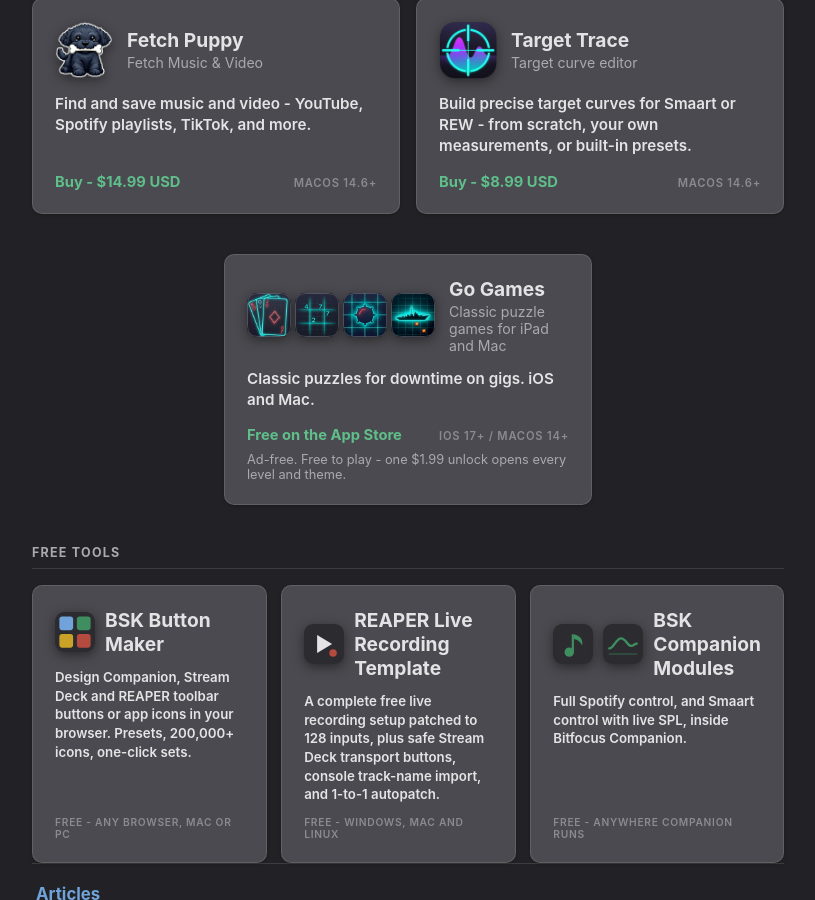
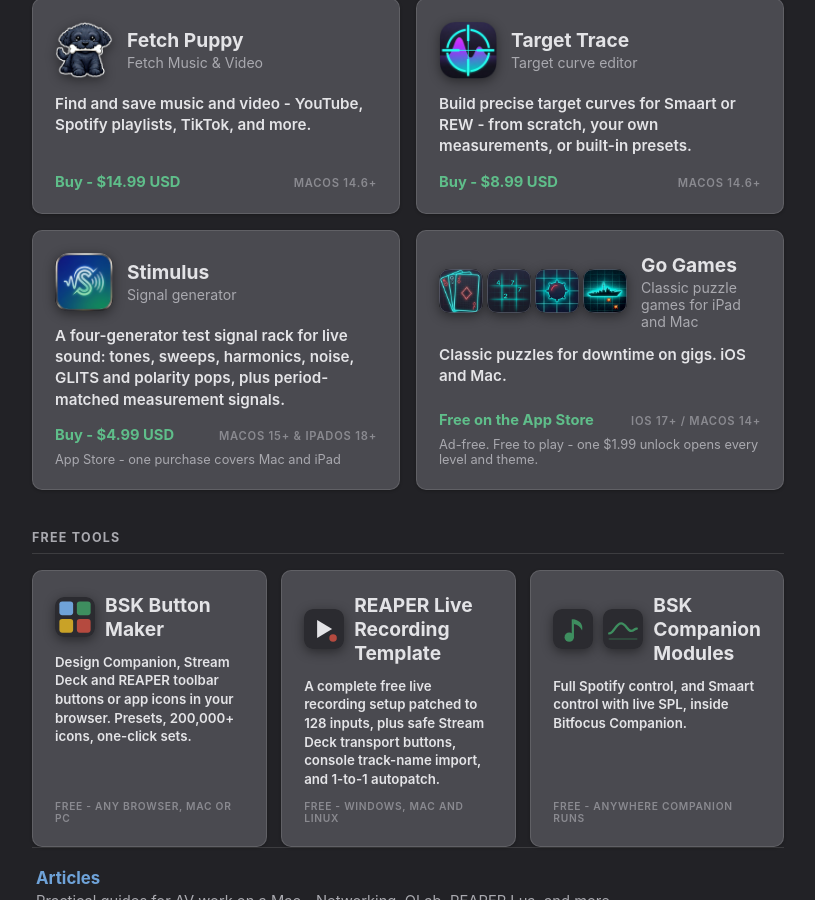
Before and after one commit to BSKapps/bskapps.github.io, a Jekyll site: the page built from index.html, in a window 1280 px wide and 900 px high, scrolled down 523 px. Shown: the whole window, without its empty margins (232-1047 px from the left). Built offline with Jekyll 4.4.1, drawn with Linux system fonts in a browser that asks for light colours.

Commit message:
Add Stimulus to the site: homepage tile, product page, gallery, guide link

```diff
--- a/_data/content.json
+++ b/_data/content.json
@@ -92,24 +92,25 @@
     "stimulus": {
       "name": "Stimulus",
       "subtitle": "Signal generator",
-      "tagline": "The multi-generator test rig for live sound - mix four sources at once, hold and scrub sweeps, and never pop a driver.",
-      "price": "$2.99 USD",
-      "macos": "macOS 15+ & iOS 18+",
+      "tagline": "A four-generator test signal rack for live sound: tones, sweeps, harmonics, noise, GLITS and polarity pops, plus period-matched measurement signals.",
+      "description": "Stimulus is a test signal rack for live sound engineers. Four generators, a proper master section, and measurement signals that behave the way your analyzer expects.",
+      "price": "$4.99 USD",
+      "macos": "macOS 15+ & iPadOS 18+",
       "version": "v1.0",
-      "released": "Coming soon",
+      "released": "July 2026",
       "features": [
-        "Four generators mixed live - a pink bed under a sweep, dual tones, each with its own level, fades, mute, solo, polarity and L/Both/R routing",
-        "Hold and scrub sweeps - freeze right on the ring, drag the held tone along the range, nudge by 1% from the arrow keys",
-        "Sweep return and loop, plus stepped sweeps that dwell on every 1/3-octave band",
-        "Band-limited noise - 1 octave or 1/3 octave around any centre, in six colours including grey and red",
-        "Polarity pulses in three widths - HF click for tweeters, full-range, and a wide sub pulse",
-        "Harmonics with subharmonics - f/4 to 5f around a centred fundamental, phase-locked",
-        "Export the exact mix - WAV or AIFF, 44.1 to 96 kHz up to 32-bit float, clean edge fades",
-        "Click-free by design - every level, pan, polarity and frequency change is ramped, so nothing can pop a PA",
-        "Safe defaults - new generators start at -20 dBFS, the master limiter ceilings at -3, and one tap of DIM ducks 20 dB to talk over the rig",
-        "Your whole rig restores exactly as you left it - no account, no subscription, no network",
-        "Full keyboard transport on Mac - play, pause, hold, stop and frequency nudge",
-        "One purchase covers Mac, iPad and iPhone"
+        "Measure - pseudorandom pink noise period-matched to your analyzer's FFT frame (32K, 64K or 128K) and a cycle-synchronised log sweep. Both loop seamlessly, and export writes exactly one frame for analyzer playback",
+        "Tone - sine from 10 Hz to 22 kHz with a log slider, typed entry, and keyboard nudge in 1 percent steps, 10 percent with Shift",
+        "Sweep - log or linear, any range in either direction, continuous or stepped in 1/3-octave dwells, one-shot or looped, with return",
+        "Hold freezes a sweep at its current frequency and lets you scrub the held tone by ear",
+        "Harmonics - a fundamental with seven partials from f/4 to 5f on faders, for exercising a rig with controlled harmonic content",
+        "Noise - pink, red/brown or white, full range or band-limited to 1 octave or 1/3 octave around a centre frequency",
+        "Identify - GLITS for stereo left and right checks, plus positive-going polarity pops in click, full-range and sub widths",
+        "Up to four generators at once, each with level, left/right/both routing, polarity invert, mute, exclusive solo, and click-free fade in and out",
+        "Master level with a hard limiter at -3 dBFS, a 20 dB dim for talking over the rig, master fades in seconds, and an auto-stop timer with optional repeat",
+        "Stereo peak meters that follow every fade",
+        "Render any generator or the whole mix to WAV or AIFF at 44.1, 48 or 96 kHz for playback machines and test rigs",
+        "New generators always start at -20 dBFS. Nothing in the app defaults loud"
       ]
     }
   }
--- a/_data/guides/stimulus-guide.json
+++ b/_data/guides/stimulus-guide.json
@@ -5,22 +5,22 @@
     "pageTitle": "Stimulus user guide - BSK Apps",
     "h1": "Stimulus user guide",
     "dateLine": "Updated for version 1.0",
-    "description": "A how-to guide for Stimulus: tones, sweeps with hold and scrub, harmonics with subharmonics, noise colours and band limiting, polarity pulses, mixing up to four generators, and exporting test files.",
+    "description": "A how-to guide for Stimulus: tones, sweeps with hold and scrub, harmonics, noise with band limiting, GLITS and polarity pops, analyzer-matched measurement signals, mixing four generators, and exporting test files.",
     "canonical": "https://bskapps.com/articles/stimulus-guide/",
     "ogTitle": "Stimulus user guide",
-    "ogDescription": "What each generator does and how to use it: tone, sweep, harmonics, noise, polarity, the mixer, master section and export.",
+    "ogDescription": "What each generator does and how to use it: tone, sweep, harmonics, noise, Identify, Measure, the rack, master section and export.",
     "ogImage": "https://bskapps.com/images/stimulus-icon.png"
   },
   "cta": {
     "title": "Stimulus",
-    "text": "A signal generator for live sound: tones, sweeps, harmonics, noise and polarity pulses, mixed across four generators.",
-    "href": "/stimulus",
+    "text": "A four-generator test signal rack for live sound: tones, sweeps, harmonics, noise, GLITS and polarity pops, plus period-matched measurement signals.",
+    "href": "/stimulus/",
     "linkText": "Stimulus"
   },
   "intro": [
     {
       "type": "paragraph",
-      "text": "Stimulus generates test signals for PA tuning and audio work: steady tones, sweeps you can hold and scrub, harmonic stacks, six noise colours with band limiting, and polarity pulses. Up to four generators run at once through a small mixer with a safety limiter on the output."
+      "text": "Stimulus generates test signals for PA tuning and audio work: steady tones, sweeps you can hold and scrub, harmonic stacks, three noise colours with band limiting, identification tones (GLITS and polarity Pop), and measurement excitation for a transfer-function analyzer. Up to four generators run at once through a small mixer with a safety limiter on the output."
     }
   ],
   "sections": [
@@ -30,7 +30,7 @@
       "blocks": [
         {
           "type": "paragraph",
-          "text": "The editor shows one generator at a time; the rack on the right holds them all. Click a strip to edit it, press **+ Add generator** to spawn another (up to four), and the cross on a strip removes it. Each strip has its own level fader plus **M** (mute), **S** (solo) and the polarity flip."
+          "text": "The editor shows one generator at a time; the rack on the right holds them all. Click a strip to edit it, press **+ Add generator** to spawn another (up to four), and the cross on a strip removes it. Each strip has its own level fader plus **M** (mute), **S** (solo) and the polarity flip. The reset control by the generator label defaults the current mode's own settings without touching the mix."
         },
         {
           "type": "paragraph",
@@ -72,15 +72,15 @@
     },
     {
       "id": "hold-pause",
-      "title": "Hold, pause and scrub",
+      "title": "Hold and scrub",
       "blocks": [
         {
           "type": "paragraph",
-          "text": "While a sweep runs, **HOLD** freezes it at the frequency on screen and keeps it sounding as a steady tone. A bright thumb appears on the range slider - drag it (or use the arrow keys) to move the held tone anywhere in the sweep range. Resume continues the sweep from wherever you left it."
+          "text": "While a sweep runs, **HOLD** freezes it at the frequency on screen and keeps it sounding as a steady tone. A bright thumb appears on the range slider - drag it (or use the arrow keys) to move the held tone anywhere in the sweep range. Hold again resumes the sweep from wherever you left it."
         },
         {
           "type": "paragraph",
-          "text": "**Pause** freezes the position and silences the audio; pause again to resume in place. **Play** always restarts from the top, even out of hold or pause - tap it repeatedly to retrigger a sweep."
+          "text": "**Play** always restarts from the top, even out of hold - tap it repeatedly to retrigger a sweep."
         }
       ]
     },
@@ -100,7 +100,7 @@
       "blocks": [
         {
           "type": "paragraph",
-          "text": "Six colours, ordered by slope: **Red/Brown** (-6 dB per octave), **Pink** (-3), **White** (flat), **Grey** (perceptually flat), **Blue** (+3) and **Violet** (+6). Pink is the usual choice for PA work; red/brown is the same signal Smaart calls red."
+          "text": "Three colours, ordered by slope: **Red/Brown** (-6 dB per octave), **Pink** (-3) and **White** (flat). Pink is the usual choice for PA work; red/brown is the same signal Smaart calls red. White is flat per hertz, the reference for FFT work."
         },
         {
           "type": "paragraph",
@@ -109,12 +109,38 @@
       ]
     },
     {
-      "id": "polarity",
-      "title": "Polarity",
+      "id": "identify",
+      "title": "Identify",
       "blocks": [
         {
           "type": "paragraph",
-          "text": "A positive-going pulse at a set interval for polarity checks. **CLICK** is a short 0.5 ms tick for checking tweeters and HF sections; **FULL** is the standard 4 ms pulse; **SUB** stretches it to 20 ms so it reads clearly through subwoofers. The first movement is always positive - if your tester or ears say otherwise, something in the chain is flipped."
+          "text": "Two by-ear checks for what is plugged where. **GLITS** is a stereo left/right identification tone: 1 kHz on both channels, the left dropping out once each cycle and the right twice. One break is left, two is right, so a swapped or dead channel is obvious. It always feeds both channels; set the level to -18 dBFS for the EBU reference."
+        },
+        {
+          "type": "paragraph",
+          "text": "**Pop** is a positive-going pulse at a set interval for polarity checks. **CLICK** is a short 0.5 ms tick for tweeters and HF sections; **FULL** is the standard 4 ms pulse; **SUB** stretches it to 20 ms so it reads through subwoofers. The first movement is always positive - if your tester or ears say otherwise, something in the chain is flipped."
+        }
+      ]
+    },
+    {
+      "id": "measure",
+      "title": "Measure",
+      "blocks": [
+        {
+          "type": "paragraph",
+          "text": "Measurement excitation for a transfer-function analyzer such as Smaart. Choose a signal and an FFT frame size - 32K, 64K or 128K - to match your analyzer. Each signal is built to be periodic at that frame and looped, so the analyzer averages it to high coherence without spectral leakage. Signal and frame size lock while playing; stop to change them."
+        },
+        {
+          "type": "bullets",
+          "items": [
+            "**Pink** - periodic pink noise for transfer function and RTA, equal energy per octave.",
+            "**Random** - flat-spectrum pseudorandom noise, periodic at the frame.",
+            "**Sweep** - a cycle-synchronised log sweep, 20 Hz to 20 kHz, for impulse response and transfer function."
+          ]
+        },
+        {
+          "type": "paragraph",
+          "text": "Export writes exactly one frame at the output device's sample rate, with no end fades and an embedded loop point, so the file loops seamlessly in your analyzer. The sample rate is shown in the sidebar - keep it matched to whatever is capturing the measurement."
         }
       ]
     },
@@ -128,7 +154,7 @@
         },
         {
           "type": "paragraph",
-          "text": "**DIM** ducks the output 20 dB so you can talk over the rig - tap it again, grab the master fader or type a level to restore. Behind the master strip\u0027s three-dot button are master fade in/out times and an auto-stop timer that ends playback after a set duration; with **Repeat** on it cycles play and stop until you stop it."
+          "text": "**DIM** ducks the output 20 dB so you can talk over the rig - tap it again, grab the master fader or type a level to restore. Behind the master strip's three-dot button are master fade in/out times and an auto-stop timer that ends playback after a set duration; with **Repeat** on it cycles play and stop until you stop it."
         },
         {
           "type": "paragraph",
@@ -152,7 +178,7 @@
       "blocks": [
         {
           "type": "paragraph",
-          "text": "Export renders the current setup to a WAV or AIFF file - 44.1, 48 or 96 kHz at 16, 24 or 32-bit float - for any length you set, named after what it contains. Files start and end with a 10 ms fade so they never click, and renders are deterministic: the same setup produces the same file every time."
+          "text": "Export renders the current setup to a WAV or AIFF file - 44.1, 48 or 96 kHz at 16, 24 or 32-bit float - for any length you set, named after what it contains. Files start and end with a 10 ms fade so they never click, and renders are deterministic: the same setup produces the same file every time. A Measure generator instead exports exactly one FFT frame at the device sample rate, with no fades and an embedded loop point, so it runs on repeat in an analyzer."
         }
       ]
     },
@@ -166,8 +192,7 @@
           "type": "bullets",
           "items": [
             "**Return** - play, or restart from the top while running",
-            "**Space** - pause / resume in place",
-            "**Option-Space** - hold / release",
+            "**Space** - hold / release a running sweep",
             "**Escape** - stop all generators",
             "**Left/Right arrows** - nudge the frequency (or scrub a held sweep) by 1%; add **Shift** for 10%"
           ]
--- a/articles/index.html
+++ b/articles/index.html
@@ -57,6 +57,12 @@
             <h2>Lab Assistant user guide</h2>
             <span class="date">29 June 2026</span>
             <p>What each module does and how to use it - levels, routing, trimming, numbering, fades, colours, notes, Mint, presets, and Run All.</p>
+        </a>
+
+        <a class="post" href="/articles/stimulus-guide/">
+            <h2>Stimulus user guide</h2>
+            <span class="date">3 August 2026</span>
+            <p>What each generator does and how to use it - tone, sweep, hold and scrub, harmonics, noise, Identify, Measure, the rack, master section and export.</p>
         </a>
 
         <h2 class="section-head">Networking</h2>
--- a/index.html
+++ b/index.html
@@ -114,6 +114,24 @@
             </div>
             </div>
 
+            <div class="app-card" onclick="window.location='stimulus/'" style="cursor:pointer">
+            <div class="tile">
+                <div class="tile-head">
+                    <img class="tile-icon" src="images/stimulus-icon.png" alt="Stimulus" width="58" height="58">
+                    <div>
+                        <h2>Stimulus</h2>
+                        <p class="subtitle">{{ site.data.content.apps.stimulus.subtitle }}</p>
+                    </div>
+                </div>
+                <p class="tile-line">{{ site.data.content.apps.stimulus.tagline }}</p>
+                <div class="tile-foot">
+                    <a href="https://apps.apple.com/app/id6792156906" class="buy-link" aria-label="Buy Stimulus for {{ site.data.content.apps.stimulus.price }} on the App Store" onclick="event.stopPropagation()">Buy - {{ site.data.content.apps.stimulus.price }}</a>
+                    <span class="tile-meta">{{ site.data.content.apps.stimulus.macos }}</span>
+                </div>
+                <span class="tile-note">App Store - one purchase covers Mac and iPad</span>
+            </div>
+            </div>
+
             <div class="app-card" onclick="window.location='gogames/'" style="cursor:pointer">
             <div class="tile">
                 <div class="tile-head">
--- a/stimulus/index.html
+++ b/stimulus/index.html
@@ -5,12 +5,12 @@
 <head>
     <meta charset="UTF-8">
     <meta name="viewport" content="width=device-width, initial-scale=1.0">
-    <title>Stimulus - Signal Generator for Mac & iPhone</title>
-    <meta name="description" content="A signal generator for live sound. Tones, sweeps you can hold and scrub, harmonics with subharmonics, six noise colours with band limiting, and polarity pulses - mixed across four generators.">
+    <title>Stimulus - Test Signal Generator for Mac & iPad</title>
+    <meta name="description" content="A four-generator test signal rack for live sound: tones, sweeps, harmonics, noise, GLITS and polarity pops, plus measurement signals period-matched to your analyzer's FFT frame.">
     <link rel="icon" type="image/png" href="/favicon.png">
     <link rel="apple-touch-icon" href="/images/favicon-180.png">
-    <meta property="og:title" content="Stimulus - Signal Generator for Mac & iPhone">
-    <meta property="og:description" content="A signal generator for live sound. Tones, sweeps with hold and scrub, harmonics, noise and polarity pulses - mixed across four generators.">
+    <meta property="og:title" content="Stimulus - Test Signal Generator for Mac & iPad">
+    <meta property="og:description" content="A four-generator test signal rack for live sound: tones, sweeps, harmonics, noise, GLITS and polarity pops, plus period-matched measurement signals.">
     <meta property="og:image" content="https://bskapps.com/images/stimulus-icon.png">
     <meta property="og:url" content="https://bskapps.com/stimulus/">
     <meta property="og:type" content="website">
@@ -21,10 +21,15 @@
         "@context": "https://schema.org",
         "@type": "SoftwareApplication",
         "name": "Stimulus",
-        "operatingSystem": "macOS, iOS",
+        "operatingSystem": "macOS, iPadOS",
         "applicationCategory": "UtilitiesApplication",
-        "description": "A signal generator for live sound: tones, sweeps with hold and scrub, harmonics with subharmonics, noise colours with band limiting, and polarity pulses, mixed across four generators.",
-        "url": "https://bskapps.com/stimulus"
+        "description": "A four-generator test signal rack for live sound: tones, sweeps, harmonics, noise, GLITS and polarity pops, plus measurement signals period-matched to the analyzer FFT frame.",
+        "url": "https://bskapps.com/stimulus/",
+        "offers": {
+            "@type": "Offer",
+            "price": "4.99",
+            "priceCurrency": "USD"
+        }
     }
     </script>
 </head>
@@ -44,26 +49,25 @@
 
         <p class="outcome">{{ site.data.content.apps.stimulus.tagline }}</p>
 
-        <p class="description">Stimulus is the generator half of a system tech's toolkit: steady tones with 1 Hz slider resolution, sweeps you can freeze mid-flight and scrub by ear, harmonic stacks for rattle-hunting, band-limited pink for subs, and a polarity pulse that reads through anything. Up to four generators run together through a small mixer with a safety limiter, and anything you can play, you can export as a clean test file.</p>
+        <p class="description">{{ site.data.content.apps.stimulus.description }}</p>
 
         <div class="buy-section">
-            <span class="buy-note">Coming soon to the App Store for Mac and iPhone &middot; {{ site.data.content.apps.stimulus.price }}</span>
-            <!-- On release, replace with the App Store badge:
-            <a href="APP_STORE_URL" aria-label="Download Stimulus on the App Store">
-                <img src="/images/app-store-badge.svg" alt="Download on the App Store" style="height:52px">
+            <a href="https://apps.apple.com/app/id6792156906" aria-label="Download Stimulus on the App Store" style="text-decoration:none;">
+                <img src="https://tools.applemediaservices.com/api/badges/download-on-the-app-store/black/en-us?size=250x83" alt="Download on the App Store" style="height:52px;">
             </a>
-            <span class="version-line">{{ site.data.content.apps.stimulus.version }} &middot; Released {{ site.data.content.apps.stimulus.released }}</span>
-            -->
+            <span class="version-line">{{ site.data.content.apps.stimulus.version }} &middot; Released {{ site.data.content.apps.stimulus.released }} &middot; {{ site.data.content.apps.stimulus.price }}</span>
+            <span class="buy-note">One purchase covers Mac and iPad. May be tax deductible for AV professionals.</span>
         </div>
 
         <!-- Gallery: drop screenshots into stimulus/images/ with these names -->
         <div class="gallery-wrap">
             <button class="gallery-arrow" onclick="scrollGallery(-1)">&#8249;</button>
             <div class="screenshot-scroll" id="gallery">
-                <figure><img src="images/ss-sweep.png" alt="Sweep with hold and scrub"><figcaption>Sweep - hold at any frequency and scrub it by ear</figcaption></figure>
-                <figure><img src="images/ss-harmonics.png" alt="Harmonics with subharmonics"><figcaption>Harmonics - subharmonics to 5f around a centred fundamental</figcaption></figure>
-                <figure><img src="images/ss-noise.png" alt="Noise colours with band limiting"><figcaption>Six noise colours with octave and 1/3-octave band limiting</figcaption></figure>
-                <figure><img src="images/ss-mixer.png" alt="Four generators mixed"><figcaption>Four generators, per-channel control, safety limiter</figcaption></figure>
+                <figure><img src="images/ss-sweep.png" alt="Sweep held mid-flight at 301 Hz"><figcaption>Sweep - hold at any frequency and scrub the held tone by ear</figcaption></figure>
+                <figure><img src="images/ss-rack.png" alt="Two generators running together"><figcaption>Run generators together - each with its own level, routing, mute and solo</figcaption></figure>
+                <figure><img src="images/ss-glits.png" alt="GLITS stereo identification tone"><figcaption>Identify - GLITS for left and right checks, and polarity pops</figcaption></figure>
+                <figure><img src="images/ss-harmonics.png" alt="Harmonic partials on faders"><figcaption>Harmonics - a fundamental with seven partials from f/4 to 5f</figcaption></figure>
+                <figure><img src="images/ss-export.png" alt="Master section and export settings"><figcaption>Master limiter, dim, fades, auto-stop and WAV or AIFF export</figcaption></figure>
             </div>
             <button class="gallery-arrow" onclick="scrollGallery(1)">&#8250;</button>
         </div>
@@ -79,7 +83,7 @@
 
         <a class="more-link" href="/articles/stimulus-guide/">
             <strong>Full Stimulus guide</strong>
-            <span>What every generator does and how to use it - tone, sweep, hold and scrub, harmonics, noise, polarity, the mixer, master section and export.</span>
+            <span>What every generator does and how to use it - tone, sweep, hold and scrub, harmonics, noise, Identify, Measure, the rack, master section and export.</span>
         </a>
 
         <div class="section">
```
Also changed, not shown: sitemap.xml (+10 -0 lines), images/stimulus-icon.png (added), stimulus/images/ss-export.png (added), stimulus/images/ss-glits.png (added), stimulus/images/ss-harmonics.png (added), stimulus/images/ss-rack.png (added), stimulus/images/ss-sweep.png (added).
